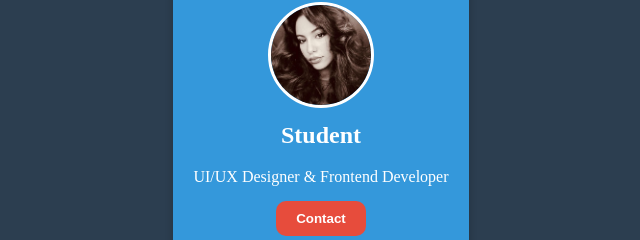
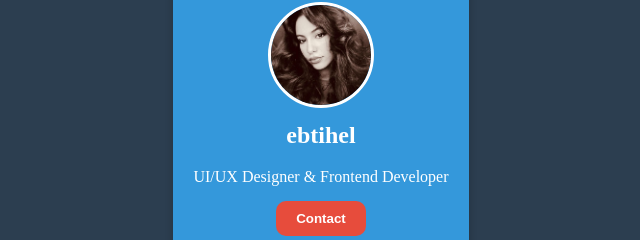
Before and after one commit to ebtihel1/testIPI, a plain HTML site: page index.html in a window 1280 px wide. Shown: the part 289-529 px from the top of the page, 319-959 px from the left. Drawn offline with Linux system fonts and the light colour scheme.

Commit message:
push ebtihel

```diff
--- a/index.html
+++ b/index.html
@@ -13,7 +13,7 @@
     <img src="assets/407428569_2339013746307335_6735703189711479130_n.jpg" alt="Photo de profil">
   </div>
   <div class="profile-info">
-    <h2>Student</h2>
+    <h2>ebtihel</h2>
     <p>UI/UX Designer & Frontend Developer</p>
     <button class="btn-primary">Contact</button>
   </div>
```
